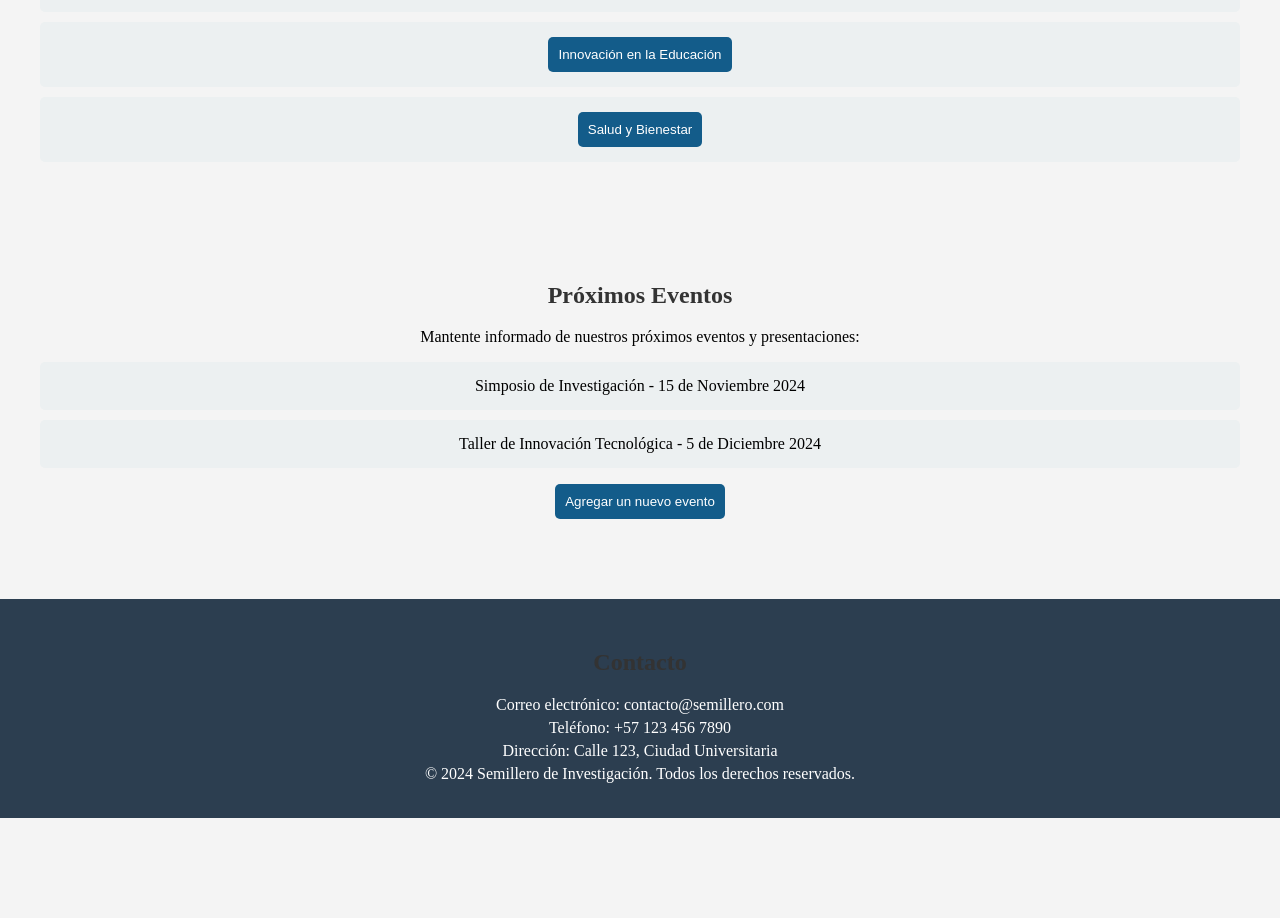
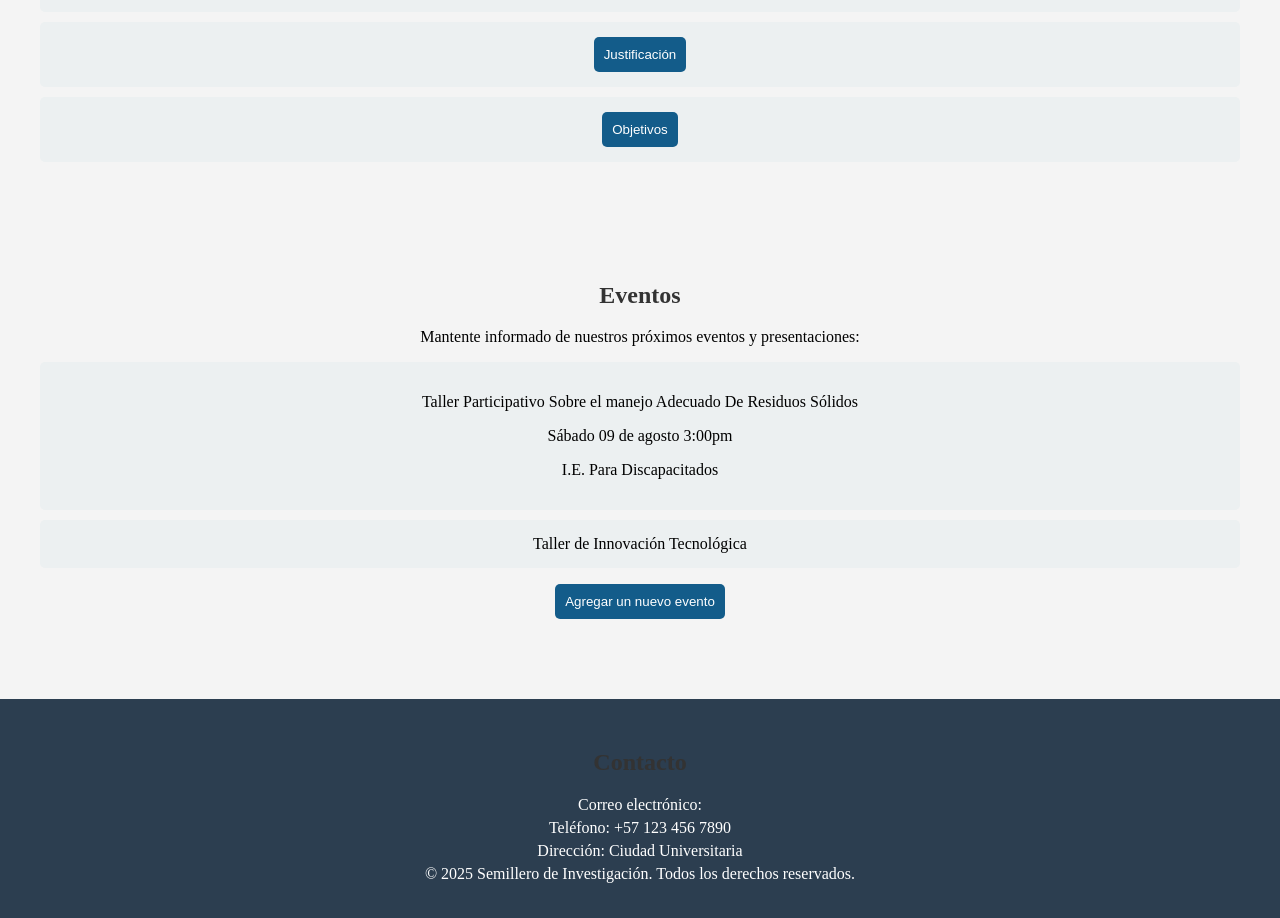
Before and after one commit to jhonatanmartinezortega3-coder/Semillero.github.io, a plain HTML site: page index.html in a window 1280 px wide. Shown: the part 3816-4734 px from the top of the page. Before the commit the page ends 4634 px from the top, so only its background shows below. Drawn offline with Linux system fonts and the light colour scheme; files whose address does not match are found by name.

Commit message:
Update index.html

```diff
--- a/index.html
+++ b/index.html
@@ -92,18 +92,20 @@
         <ul>
             <li><button onclick="mostrarInfo('tecnologia')">Proyecto en Curso</button></li>
             <li><button onclick="mostrarInfo('sostenibilidad')">Desarrollo Sostenible</button></li>
-            <li><button onclick="mostrarInfo('educacion')">Innovación en la Educación</button></li>
-            <li><button onclick="mostrarInfo('salud')">Salud y Bienestar</button></li>
+            <li><button onclick="mostrarInfo('educacion')">Justificación</button></li>
+            <li><button onclick="mostrarInfo('salud')">Objetivos</button></li>
         </ul>
         <div id="info-investigacion"></div>
     </section>
 
     <section id="eventos">
-        <h2>Próximos Eventos</h2>
+        <h2>Eventos</h2>
         <p>Mantente informado de nuestros próximos eventos y presentaciones:</p>
         <ul>
-            <li>Simposio de Investigación - 15 de Noviembre 2024</li>
-            <li>Taller de Innovación Tecnológica - 5 de Diciembre 2024</li>
+            <li><p>Taller Participativo Sobre el manejo Adecuado De Residuos Sólidos</p>
+                <p>Sábado 09 de agosto 3:00pm</p>
+                <p>I.E. Para Discapacitados</p></li>
+            <li>Taller de Innovación Tecnológica</li>
         </ul>
         <button onclick="agregarEvento()">Agregar un nuevo evento</button>
         <div id="nuevo-evento"></div>
@@ -111,10 +113,10 @@
 
     <footer id="contacto">
         <h2>Contacto</h2>
-        <p>Correo electrónico: contacto@semillero.com</p>
+        <p>Correo electrónico:</p>
         <p>Teléfono: +57 123 456 7890</p>
-        <p>Dirección: Calle 123, Ciudad Universitaria</p>
-        <p>&copy; 2024 Semillero de Investigación. Todos los derechos reservados.</p>
+        <p>Dirección: Ciudad Universitaria</p>
+        <p>&copy; 2025 Semillero de Investigación. Todos los derechos reservados.</p>
     </footer>
 
     <script src="java script.js"></script>
```
